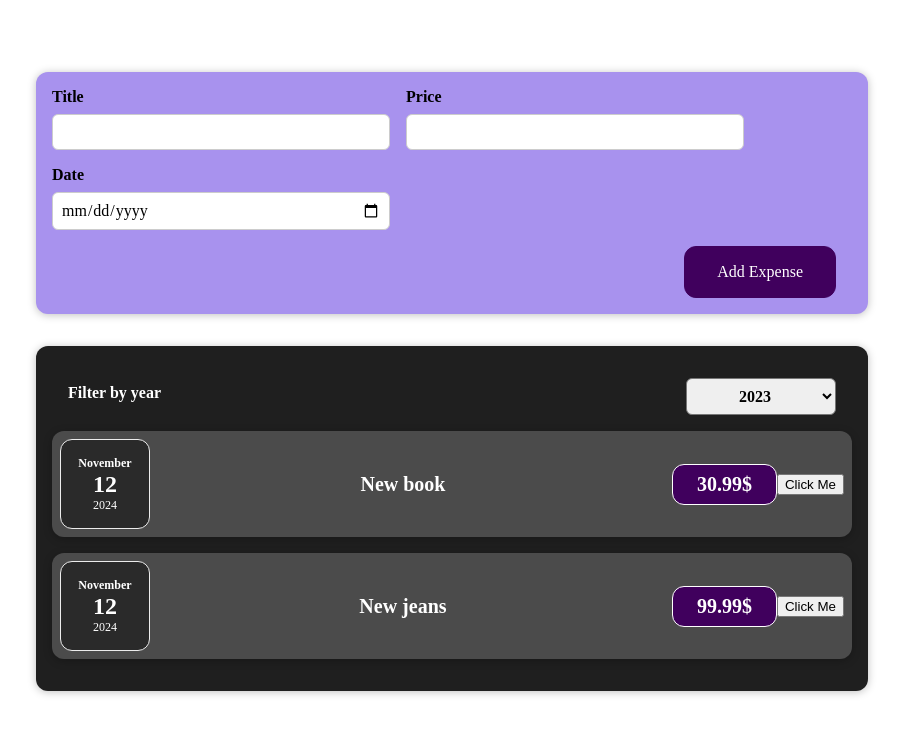
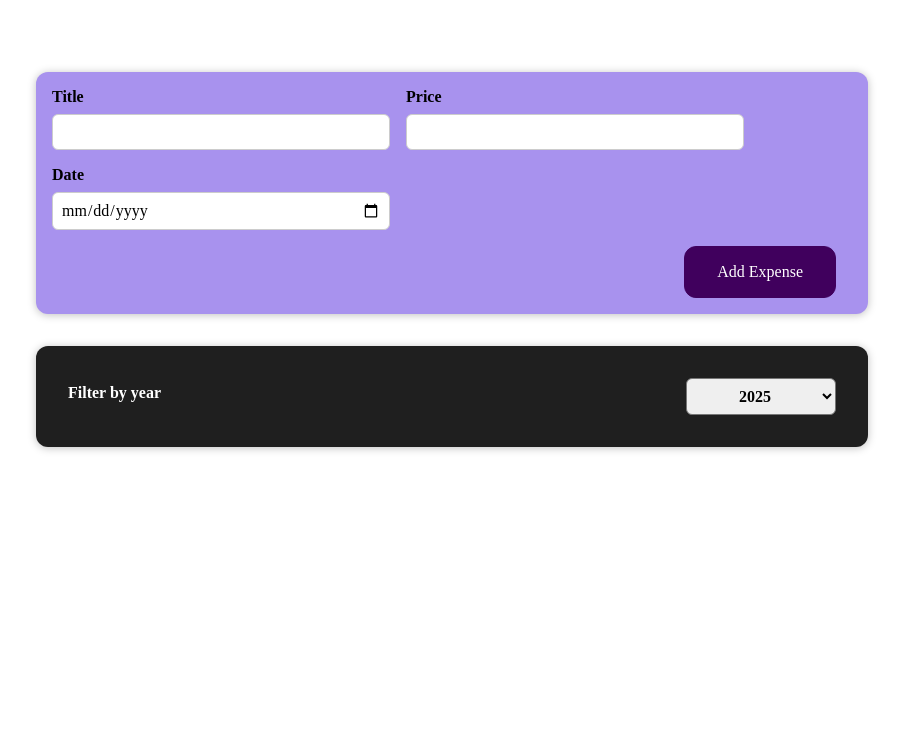
Before and after one commit to EgertL123/expenses, a React app: page / in a window 1280 px wide. Shown: the top 734 px of the page, without its empty margins (188-1091 px from the left). Built offline with nearby package versions, Linux system fonts and the light colour scheme; the HTML template or start-up script is replaced by a standard one.

Commit message:
Ülesanne 5 - dünaamilise kuvamise täiendamine

```diff
--- a/src/App.jsx
+++ b/src/App.jsx
@@ -1,33 +1,44 @@
+import { useState } from 'react'
 import './App.css'
 import React from 'react';
 import Expenses from './components/Expenses/Expenses';
 import NewExpense from './components/NewExpense/NewExpense';
 
-const App = () => {
   const DYMMY_EXPENSES = [
   {
-    id: 1,
-    date: new Date(2024, 10, 12),
+    id: 'id1',
+    date: new Date(2023, 0, 19),
     title: 'New book',
     price: 30.99
   },
   {
-    id: 2,
+    id: 'id2',
     date: new Date(2024, 10, 12),
     title: 'New jeans',
     price: 99.99
+  },
+  {
+    id: 'id3',
+    date: new Date(2024, 0, 25),
+    title: 'New bag',
+    price: 199.99
   }
 ]
 
-const addExpenseHandler = (expense) => {
-  console.log('In App.js')
-  console.log(expense)
+const App = () => {
+  const [expenses, setExpenses] = useState(DYMMY_EXPENSES)
+
+  const addExpenseHandler = (expense) => {
+    setExpenses((prevExpenses) => {
+      return [expense, ...prevExpenses]
+  })
 }
+
 
   return (
     <div className="App">
       <NewExpense onAddExpense={addExpenseHandler}/>
-    <Expenses expenses={DYMMY_EXPENSES} />
+    <Expenses expenses={expenses} />
     </div>
   );
 }
--- a/src/components/Expenses/Expenses.jsx
+++ b/src/components/Expenses/Expenses.jsx
@@ -2,26 +2,36 @@ import Card from "../UI/Card"
 import ExpenseItem from "./ExpenseItem"
 import './Expenses.css'
 import ExpensesFilter from "./ExpensesFilter"
+import { useState } from "react";
+
 
 const Expenses = ({ expenses }) => {
-    const filterChangeHandler = (event) => {
+    const [filteredYear, setFilteredYear] = useState("2025");
+
+
+    const filterChangeHandler = (selectedYear) => {
+        setFilteredYear(selectedYear);
         console.log(`Year data in Expenses.jsx ${ event.target.value }`);
     }
+
+    const filteredExpenses = expenses.filter((expense) => {
+        return expense.date.getFullYear().toString() === filteredYear;
+    });
 
     return (
         <>
 
         <Card className='expenses'>
-        <ExpensesFilter onChangeFilter={filterChangeHandler}/>
-
-        {
-    expenses.map((expense) => (
-        <ExpenseItem key={expense.id} expenseData={expense} />
-    ))
-}
-        </Card>
-        </>
-    )
+        <ExpensesFilter
+            selected={filteredYear}
+            onChangeFilter={filterChangeHandler}
+        />
+        {filteredExpenses.map((expense) => (
+            <ExpenseItem key={expense.id} expenseData={expense} />
+    ))}
+</Card>
+</>
+)
 }
 
 export default Expenses
--- a/src/components/Expenses/ExpensesFilter.jsx
+++ b/src/components/Expenses/ExpensesFilter.jsx
@@ -1,11 +1,15 @@
 import './ExpensesFilter.css';
 
 const ExpensesFilter = (props) => {
+    const dropdownChangeHandler = (event) => {
+        props.onChangeFilter(event.target.value);
+    };
+
     return (
         <div className='expenses-filter'>
             <div className='expenses-filter__control'>
                 <label>Filter by year</label>
-                <select onChange={props.onChangeFilter} value={props.selected} >
+                <select value={props.selected} onChange={dropdownChangeHandler}>
                     <option value='2023'>2023</option>
                     <option value='2024'>2024</option>
                     <option value='2025'>2025</option>
```
